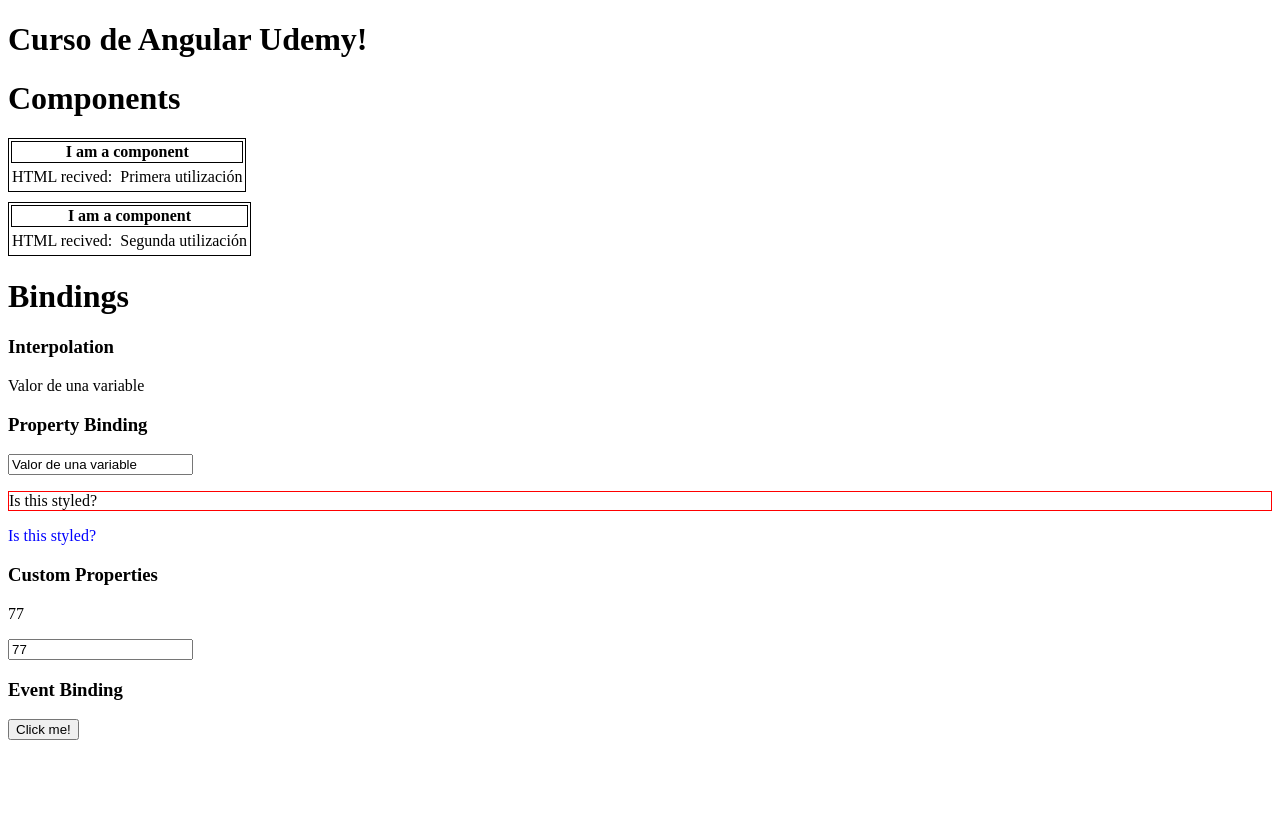
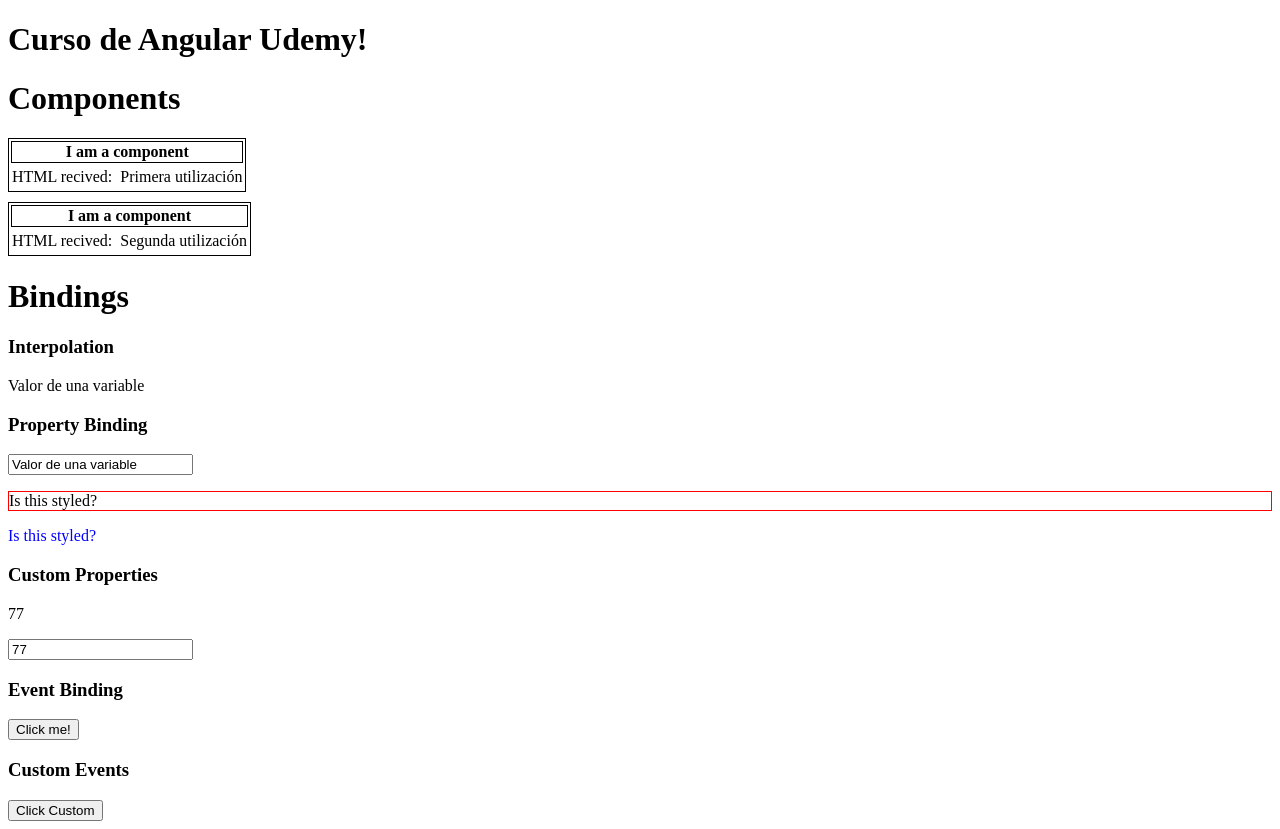
Before and after one commit to marvindaviddiaz/curso-angular-udemy, an Angular app: page / in a window 1280 px wide. Before the commit the page ends 800 px from the top, so only its background shows below. Built offline with nearby package versions, Linux system fonts and the light colour scheme.

Commit message:
Custom Events

```diff
--- a/src/app/app.component.html
+++ b/src/app/app.component.html
@@ -17,3 +17,5 @@
 <app-custom-properties [result]="77"> Loading...</app-custom-properties>
 
 <app-event-binding> Loading...</app-event-binding>
+
+<app-custom-events (presionado)="methodInAppComponent($event)"> Loading...</app-custom-events>
--- a/src/app/app.component.ts
+++ b/src/app/app.component.ts
@@ -7,4 +7,9 @@
 })
 export class AppComponent {
   title = 'Curso de Angular Udemy!';
+
+  //Viene de Custom Events
+  methodInAppComponent(recibido:string){
+  	alert(recibido);
+  }
 }
--- a/src/app/app.module.ts
+++ b/src/app/app.module.ts
@@ -9,6 +9,7 @@
 import { PropertyBindingComponent } from './bindings/property-binding.component';
 import { CustomPropertiesComponent } from './bindings/custom-properties.component';
 import { EventBindingComponent } from './bindings/event-binding.component';
+import { CustomEventsComponent } from './bindings/custom-events.component';
 
 @NgModule({
   declarations: [
@@ -16,7 +17,7 @@
     OtroComponent,
     InterpolationComponent,
     PropertyBindingComponent,
-    CustomPropertiesComponent, EventBindingComponent
+    CustomPropertiesComponent, EventBindingComponent, CustomEventsComponent
   ],
   imports: [
     BrowserModule,
--- /dev/null
+++ b/src/app/bindings/custom-events.component.ts
@@ -0,0 +1,22 @@
+import { Component, EventEmitter, Output } from '@angular/core';
+
+@Component({
+  selector: 'app-custom-events',
+  template:
+  `
+<h3>Custom Events</h3>
+
+<button (click)="metodoClick()">Click Custom</button>
+
+  `,
+  styles: []
+})
+export class CustomEventsComponent {
+
+	@Output() presionado = new EventEmitter<string>();
+
+	metodoClick(){
+		this.presionado.emit('Esto se envio del component custom-events!');
+	}
+
+}
```
